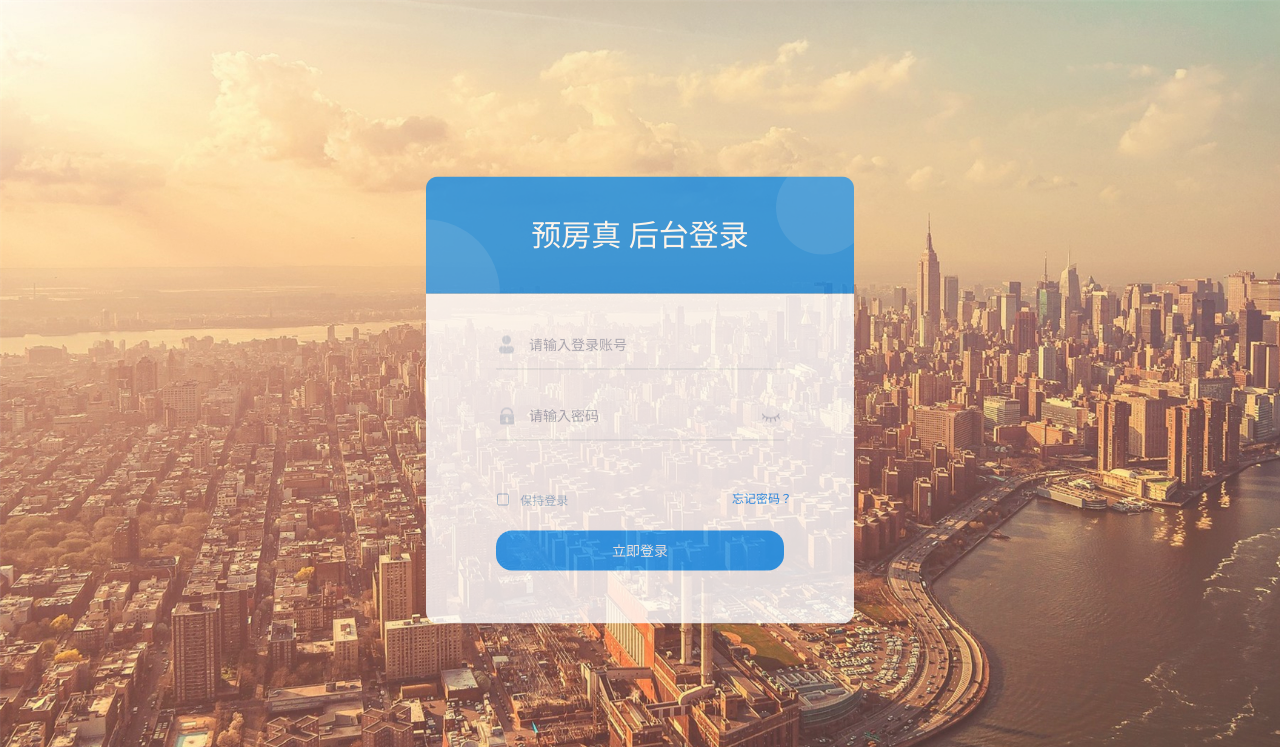
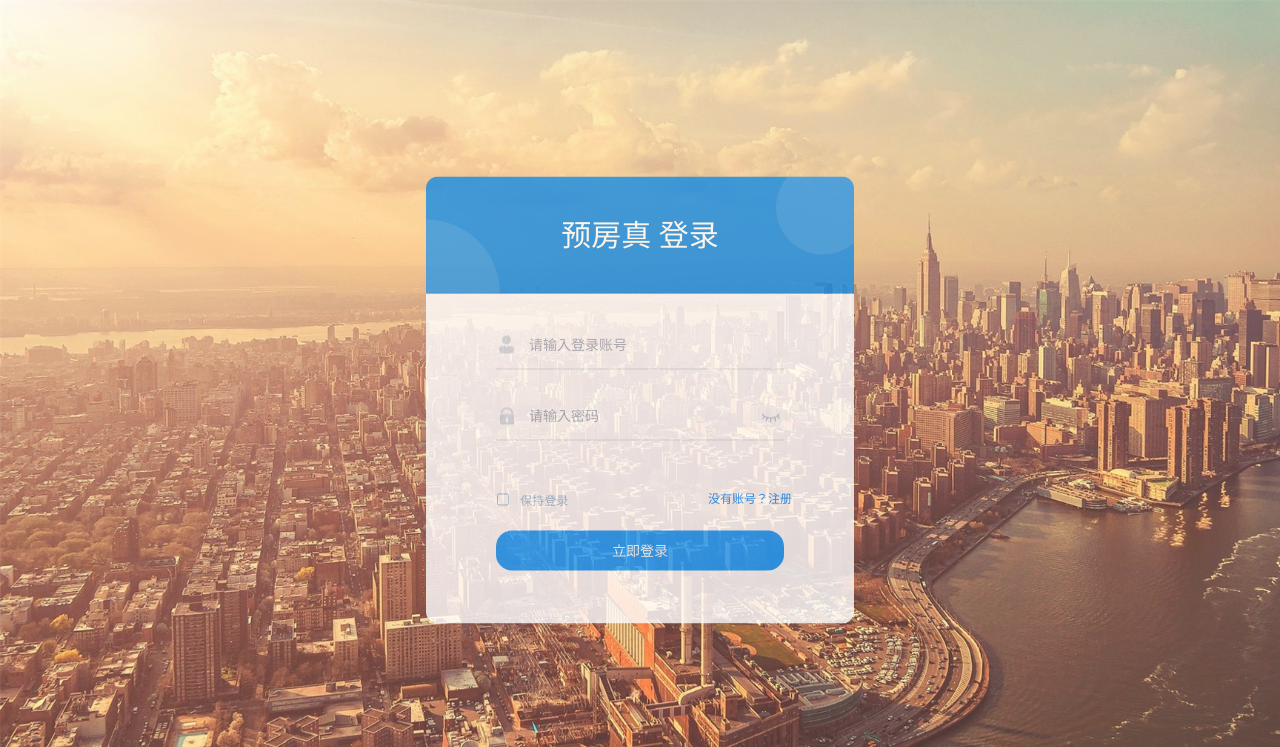
Before and after one commit to buuzzing/house-pricing, a Flask app: page /login_page in a window 1280 px wide. Shown: the top 747 px of the page. Run offline with Flask 2, Linux system fonts and the light colour scheme.

Commit message:
添加注册功能

```diff
--- a/templates/login.html
+++ b/templates/login.html
@@ -273,7 +273,7 @@
 <div class="main-body">
     <div class="login-main">
         <div class="login-top">
-            <span>预房真 后台登录</span>
+            <span id="w_title">预房真 登录</span>
             <span class="bg1"></span>
             <span class="bg2"></span>
         </div>
@@ -281,20 +281,22 @@
             <div class="center">
                 <div class="item">
                     <span class="icon icon-2"></span>
-                    <input type="text" name="username" lay-verify="required" placeholder="请输入登录账号" maxlength="24"/>
+                    <input type="text" id="username" name="username" lay-verify="required" placeholder="请输入登录账号"
+                           maxlength="24"/>
                 </div>
 
                 <div class="item">
                     <span class="icon icon-3"></span>
-                    <input type="password" name="password" lay-verify="required" placeholder="请输入密码" maxlength="20">
+                    <input type="password" id="password" name="password" lay-verify="required" placeholder="请输入密码"
+                           maxlength="20">
                     <span class="bind-password icon icon-4"></span>
                 </div>
 
             </div>
-            <div class="tip">
+            <div class="tip" id="tip">
                 <span class="icon-nocheck"></span>
                 <span class="login-tip">保持登录</span>
-                <a href="javascript:" class="forget-password">忘记密码？</a>
+                <a href="javascript:" class="forget-password">没有账号？注册</a>
             </div>
             <div class="layui-form-item" style="text-align:center; width:100%;height:100%;margin:0px;">
                 <button class="login-btn" lay-submit="" lay-filter="login">立即登录</button>
@@ -331,12 +333,18 @@
         });
 
         $('.forget-password').on('click', function () {
-            layer.msg('努力想一想吧');
+            document.querySelector('#w_title').innerHTML = '预房真 注册';
+            document.querySelector('#username').placeholder = '请输入注册用户名';
+            document.querySelector('#password').placeholder = '请输入注册密码';
+            document.querySelector('#tip').style.display = 'none';
+            document.querySelector('.login-btn').innerHTML = '立即注册';
         })
 
         // 进行登录操作
         form.on('submit(login)', function (data) {
+            let index = parent.layer.getFrameIndex(window.name);
             data = data.field;
+
             if (data.username === '') {
                 layer.msg('用户名不能为空');
                 return false;
@@ -345,6 +353,8 @@
                 layer.msg('密码不能为空');
                 return false;
             }
+
+            if (document.querySelector('.login-btn').innerHTML === '立即登录') {
                 $.ajax({
                     url: '/api/login'
                     , type: 'post'
@@ -352,15 +362,35 @@
                     , success: function (data) {
                         if (data.code === 0) {
                             layer.msg('登录成功', function () {
-                            let index = parent.layer.getFrameIndex(window.name);
                                 parent.layer.close(index);
                             });
                         } else {
                             layer.msg('用户名或密码错误');
                         }
                     }
-            })
-
+                });
+            } else {
+                $.ajax({
+                    url: 'api/register'
+                    , type: 'post'
+                    , data: data
+                    , success: function (res) {
+                        console.log(res)
+                        if (res.code === true) {
+                            layer.msg('注册成功', function () {
+                                $.ajax({
+                                    url: '/api/login'
+                                    , type: 'post'
+                                    , data: data
+                                });
+                                parent.layer.close(index);
+                            });
+                        } else {
+                            layer.msg('用户名已被注册');
+                        }
+                    }
+                });
+            }
             return false;
         });
     });
```
Also changed, not shown: api.py (+10 -0 lines), db.py (+13 -0 lines), static/database/house.db. Lines whose indentation alone changed are shown as unchanged.
